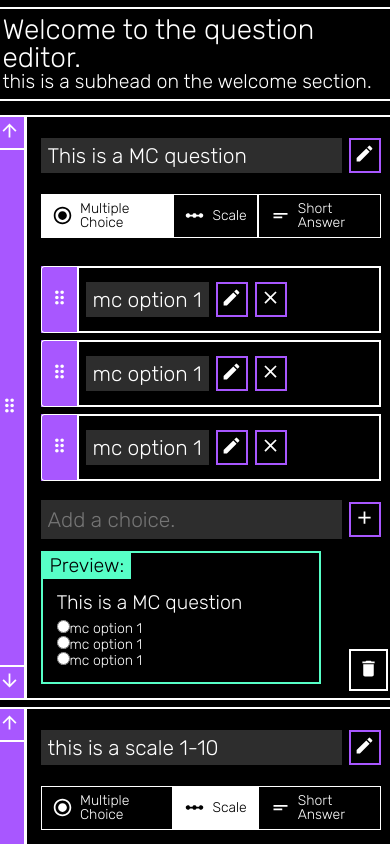
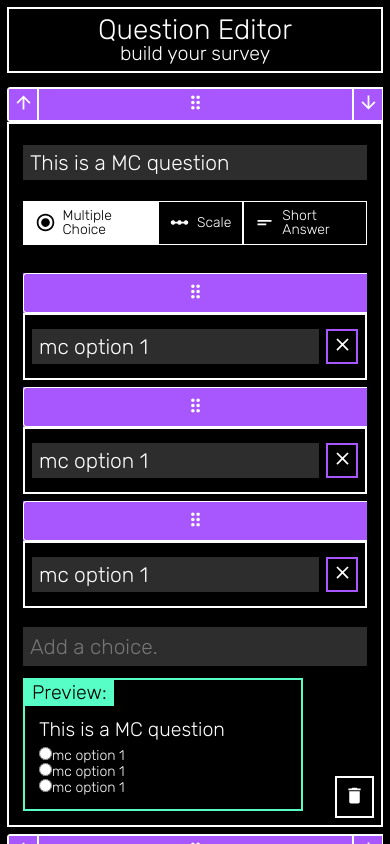
Before and after one commit to klalicki/mini-survey, a Next.js app: page /edit in a window 390 px wide. Shown: the top 844 px of the page. Built offline with nearby package versions, Linux system fonts and the light colour scheme.

Commit message:
fixes placeholder on MC Editor

```diff
--- a/components/Editors/MCEditor/MCEditor.tsx
+++ b/components/Editors/MCEditor/MCEditor.tsx
@@ -59,6 +59,7 @@ const MCEditor = ({
             <>
               <TextInput
                 value={dataItem.text}
+                placeholder="option text"
                 onChange={(newVal: string) => {
                   updateItem(index, newVal);
                 }}
--- a/components/SectionList/SectionList.tsx
+++ b/components/SectionList/SectionList.tsx
@@ -5,8 +5,8 @@ const SectionList = () => {
     <div className="app-wrapper">
       <div className="eq-container centered">
         <div className="eq-welcome">
-          <h1>Welcome to the question editor.</h1>
-          <h2>this is a subhead on the welcome section.</h2>
+          <h1>Question Editor</h1>
+          <h2>build your survey</h2>
         </div>
       </div>
       <SectionSort></SectionSort>
--- a/styles/global.scss
+++ b/styles/global.scss
@@ -199,7 +199,8 @@ a {
 }
 .text-input {
   display: flex;
-
+  flex-grow: 1;
+  flex-shrink: 1;
   align-items: center;
   gap: 0.5rem;
   height: 3.5rem;
@@ -225,6 +226,7 @@ a {
   padding-inline-start: 0;
   padding-inline-end: 0;
   flex-grow: 1;
+  flex-shrink: 1;
   font-size: 1.5rem;
 
   padding: 0.5rem;
@@ -365,4 +367,19 @@ textarea {
   :root {
     font-size: 14px;
   }
+  .text-input .btn-standard {
+    display: none;
+  }
+  .qs-section-wrapper {
+    flex-direction: column;
+  }
+  .section-handle {
+    flex-direction: row;
+  }
 }
+
+.eq-welcome {
+  display: flex;
+  flex-direction: column;
+  align-items: center;
+}
```
